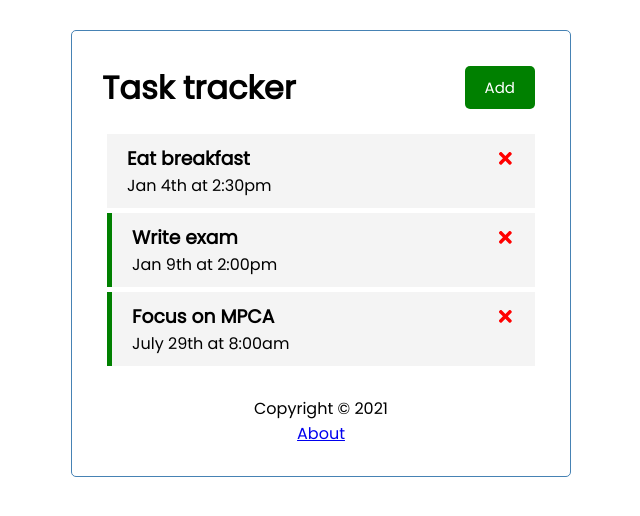
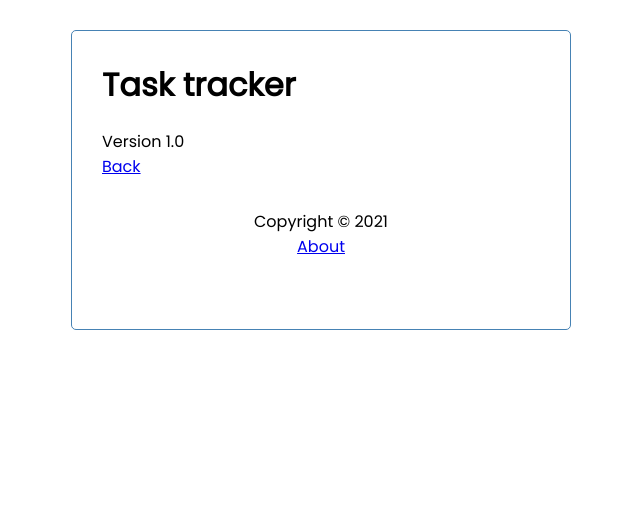
Before and after one commit to smruthig/React-to_do_list, a React (Create React App) app: page /about in a window 1280 px wide. Shown: the top 516 px of the page, without its empty margins (319-959 px from the left). Built offline with nearby package versions, Linux system fonts and the light colour scheme; data requests are answered from the project's data file.

Commit message:
added react-router

```diff
--- a/db.json
+++ b/db.json
@@ -4,13 +4,13 @@
       "id": 1,
       "text": "Eat breakfast",
       "day": "Jan 4th at 2:30pm",
-      "reminder": false
+      "reminder": true
     },
     {
       "id": 3,
       "text": "Write exam",
       "day": "Jan 9th at 2:00pm",
-      "reminder": true
+      "reminder": false
     },
     {
       "text": "Focus on MPCA",
--- a/src/App.js
+++ b/src/App.js
@@ -1,4 +1,5 @@
 import { useState, useEffect } from 'react'
+import {BrowserRouter as Router, Route} from 'react-router-dom'
 import Header from './components/Header'
 import Tasks from './components/Tasks'
 import AddTask from './components/AddTask'
@@ -95,17 +96,24 @@
   }
 
   return (
+    <Router>
       <div className="container">
         <Header
           onAdd={() => setShowAddTask(!showAddTask)}
           showAdd = {showAddTask}
         />
+        <Route path='/' exact render={(props) => (
+          <>
             {showAddTask && <AddTask onAdd={addTask}/>}
             {tasks.length > 0 ?
               (<Tasks tasks={tasks} onDelete={deleteTask} onToggle={toggleReminder}/>) : ('No tasks')
             }
+          </>
+        )} />
+        <Route path='/about' component={About} />
         <Footer/>
       </div>
+    </Router>
   );
 }
 
--- a/src/components/About.js
+++ b/src/components/About.js
@@ -1,8 +1,10 @@
+import {Link} from 'react-router-dom'
+
 const About = () => {
     return (
         <div>
             <p>Version 1.0</p>
-            <a href="/">Back</a>
+            <Link to="/">Back</Link>
         </div>
     )
 }
--- a/src/components/Footer.js
+++ b/src/components/Footer.js
@@ -1,8 +1,10 @@
+import {Link} from 'react-router-dom'
+
 const Footer = () => {
     return (
         <footer>
             <p>Copyright &copy; 2021</p>
-            <a href='/about'>About</a>
+            <Link to='/about'>About</Link>
         </footer>
     )
 }
--- a/src/components/Header.js
+++ b/src/components/Header.js
@@ -1,20 +1,24 @@
 import PropTypes from 'prop-types'
 import Button from './Button'
+import {useLocation} from 'react-router-dom'
 
 const Header = (props) => {
     // const onClick = () => {
     //     props.onAdd()
     // }
 
+    const location = useLocation()
+
     return (
         <div>
             <header className='header'>
                 <h1>{props.title}</h1>
-                <Button
+                {location.pathname === '/' && (<Button
                     text={props.showAdd ? 'Close' : 'Add'}
                     color={props.showAdd ? 'red' : 'green'}
                     onClick={props.onAdd}
-                />
+                    />
+                )}
             </header>
         </div>
     )
```
Lines whose indentation alone changed are shown as unchanged.
